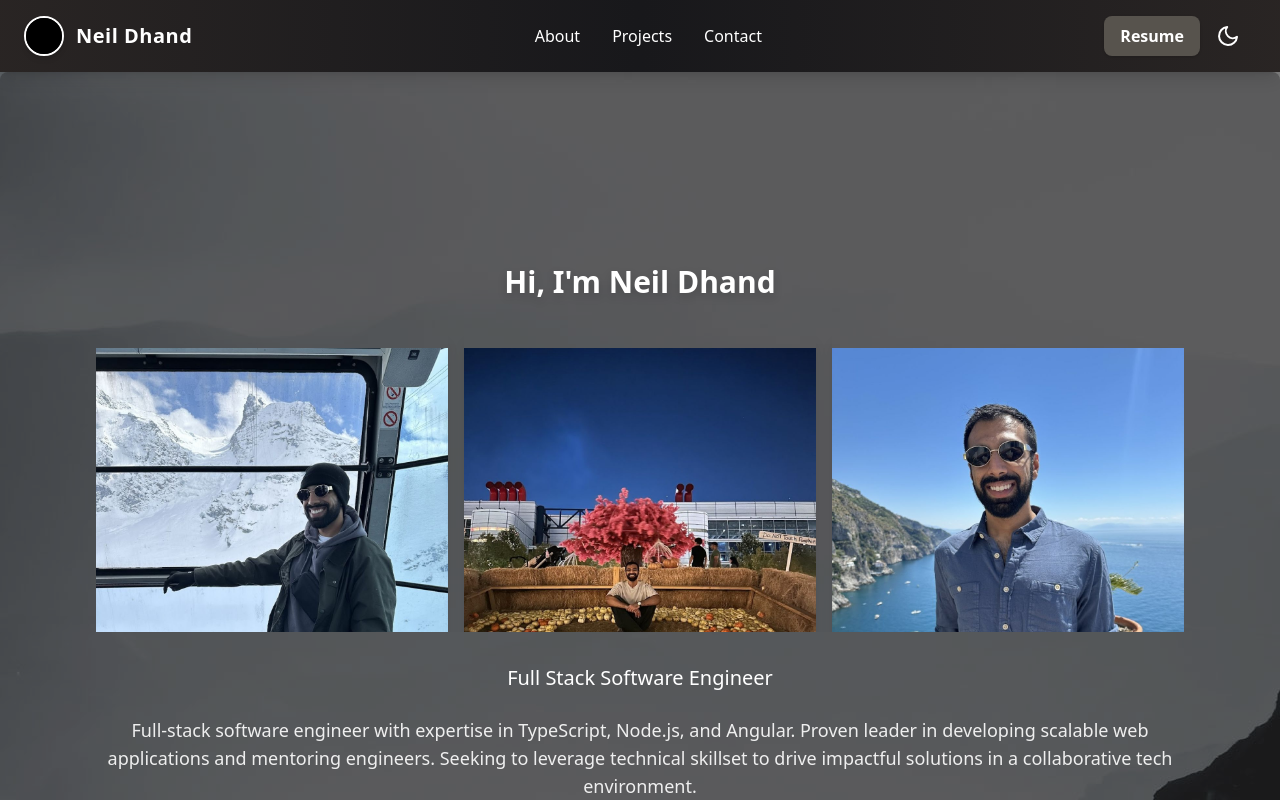
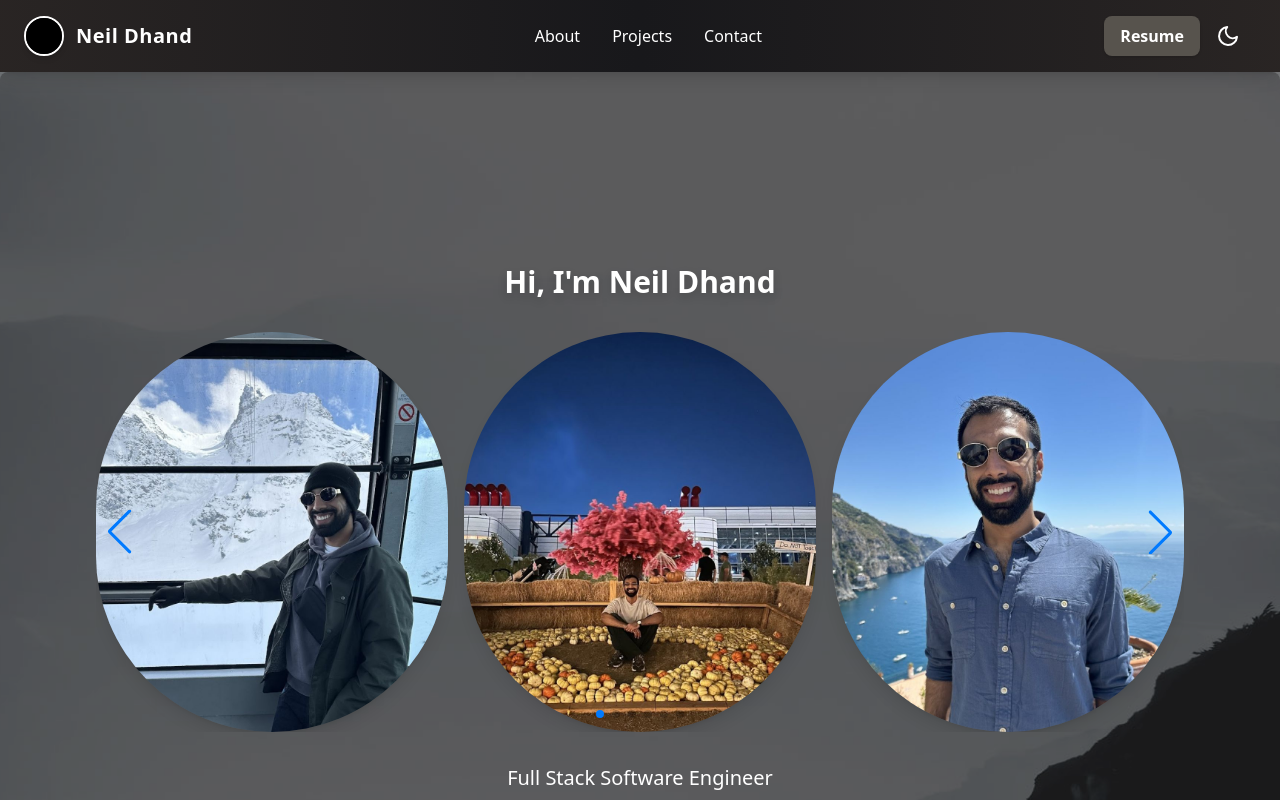
Before and after one commit to neildhand/angular-portfolio, an Angular app: page / in a window 1280 px wide. Shown: the top 800 px of the page. Built offline with nearby package versions, Linux system fonts and the light colour scheme.

Commit message:
add slider and round images

```diff
--- a/src/app/features/hero/hero.html
+++ b/src/app/features/hero/hero.html
@@ -1,13 +1,21 @@
-<section class="flex items-center justify-center min-h-screen bg-[url('/intro-bg.jpg')] bg-gradient-to-br from-stone-800 via-zinc-900 to-stone-800 text-white">
-  <div class="max-w-7xl w-full text-center px-4 sm:px-8 md:px-16 lg:px-24 py-16 sm:py-24 md:py-32 lg:py-48 rounded-lg bg-zinc-800/40 shadow-lg">
-    <h1 class="text-3xl sm:text-4x1 md:text-5x1 lg:text-6x1 font-extrabold mb-8 drop-shadow-lg">Hi, I'm Neil Dhand</h1>
+<section
+  class="flex items-center justify-center min-h-screen bg-[url('/intro-bg.jpg')] bg-cover bg-no-repeat bg-center bg-gradient-to-br from-stone-800 via-zinc-900 to-stone-800 text-white"
+>
+  <div
+    class="max-w-7xl w-full text-center px-4 sm:px-8 md:px-16 lg:px-24 py-16 sm:py-24 md:py-32 lg:py-48 rounded-lg bg-zinc-800/40 shadow-lg"
+  >
+    <h1
+      class="text-3xl sm:text-4x1 md:text-5x1 lg:text-6x1 font-extrabold mb-8 drop-shadow-lg"
+    >
+      Hi, I'm Neil Dhand
+    </h1>
     <div class="flex flex-col md:flex-row justify-center gap-8 mb-8">
       <swiper-container
         space-between="16"
         navigation="true"
         pagination="true"
         loop="true"
-        style="width: 100%; max-width: 100vw; height: 300px;"
+        style="width: 100%; max-width: 100vw; height: 400px"
         [breakpoints]="{
           '0': { slidesPerView: 1 },
           '640': { slidesPerView: 1 },
@@ -15,23 +23,56 @@
           '1024': { slidesPerView: 3 }
         }"
       >
-        <swiper-slide>
-          <img src="neil/neil-2.JPG" alt="Tech 1" class="w-96 h-96 object-contain rounded-lg shadow-lg mx-auto" />
+        <swiper-slide class="flex items-center justify-center h-[400px]">
+          <img
+            src="neil/neil-2.JPG"
+            alt="Me at the Matterhorn"
+            class="w-96 h-96 object-cover rounded-full shadow-lg mx-auto w-full h-full"
+          />
         </swiper-slide>
-        <swiper-slide>
-          <img src="neil/neil-5.jpg" alt="Tech 2" class="w-96 h-96 object-contain rounded-lg shadow-lg mx-auto" />
+        <swiper-slide class="flex items-center justify-center h-[400px]">
+          <img
+            src="neil/neil-5.jpg"
+            alt="Me at a pumpkin patch"
+            class="w-96 h-96 object-cover rounded-full shadow-lg mx-auto h-full"
+          />
         </swiper-slide>
-        <swiper-slide>
-       <img src="neil/neil-6.JPG" alt="Tech 3" class="w-96 h-96 object-contain rounded-lg shadow-lg  mx-auto" />
+        <swiper-slide class="flex items-center justify-center h-[400px]">
+          <img
+            src="neil/neil-6.JPG"
+            alt="Me in Amalfi Coast"
+            class="w-96 h-96 object-cover rounded-full shadow-lg mx-auto h-full"
+          />
+        </swiper-slide>
+        <swiper-slide class="flex items-center justify-center h-[400px]">
+          <img
+            src="neil/neil-4.jpg"
+            alt="Me in Geneva Switzerland at La Jonction where two rivers meet"
+            class="w-96 h-96 object-cover rounded-full shadow-lg mx-auto h-full"
+          />
+        </swiper-slide>
+        <swiper-slide class="flex items-center justify-center h-[400px]">
+          <img
+            src="neil/neil-1.jpg"
+            alt="Me and Mt. Ranier"
+            class="w-96 h-96 object-cover rounded-full shadow-lg mx-auto h-full"
+          />
+        </swiper-slide>
+        <swiper-slide class="flex items-center justify-center h-[400px]">
+          <img
+            src="neil/neil-3.jpg"
+            alt="Me smiling"
+            class="w-96 h-96 object-cover rounded-full shadow-lg mx-auto h-full"
+          />
         </swiper-slide>
       </swiper-container>
-
-
-
     </div>
     <p class="text-xl mb-6 font-medium">Full Stack Software Engineer</p>
-    <p class="mb-8 text-lg opacity-90"> {{ descriptionText }} </p>
-    <a href="#projects" class="inline-block px-8 py-3 bg-zinc-900 hover:bg-stone-700 text-white font-semibold rounded-lg shadow transition duration-300">
+    <p class="mb-8 text-lg opacity-90">{{ descriptionText }}</p>
+    <a
+      href="#projects"
+      class="inline-block px-8 py-3 bg-zinc-900 hover:bg-stone-700 text-white font-semibold rounded-lg shadow transition duration-300"
+    >
       View My Work
     </a>
   </div>
```
